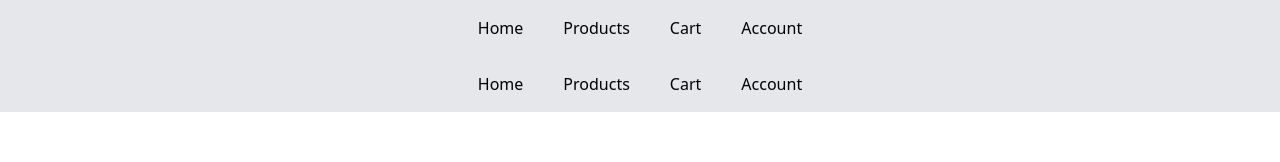
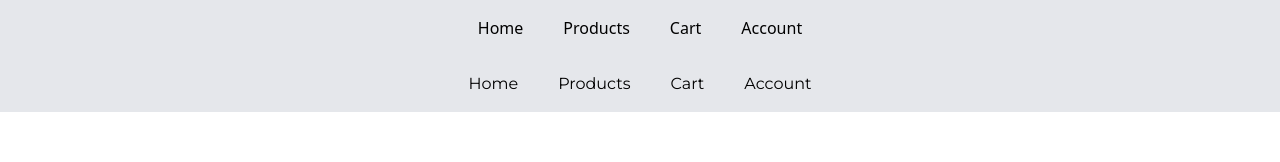
Before and after one commit to Revilo321/e-commerce-site, a Next.js app: page / in a window 1280 px wide. Shown: the top 162 px of the page. Built offline with nearby package versions, Linux system fonts and the light colour scheme.

Commit message:
added montserrat as font

```diff
--- a/src/pages/_app.tsx
+++ b/src/pages/_app.tsx
@@ -1,11 +1,16 @@
 import type { AppProps } from 'next/app';
+import { Montserrat } from 'next/font/google';
 import '@/styles/globals.css';
 import Layout from '@/components/Layout/LayoutComponent';
+
+const monts = Montserrat({ subsets: ['latin'] });
 
 export default function App({ Component, pageProps }: AppProps) {
   return (
     <Layout>
-      <Component {...pageProps} />
+      <main className={monts.className}>
+        <Component {...pageProps} />
+      </main>
     </Layout>
   );
 }
```
